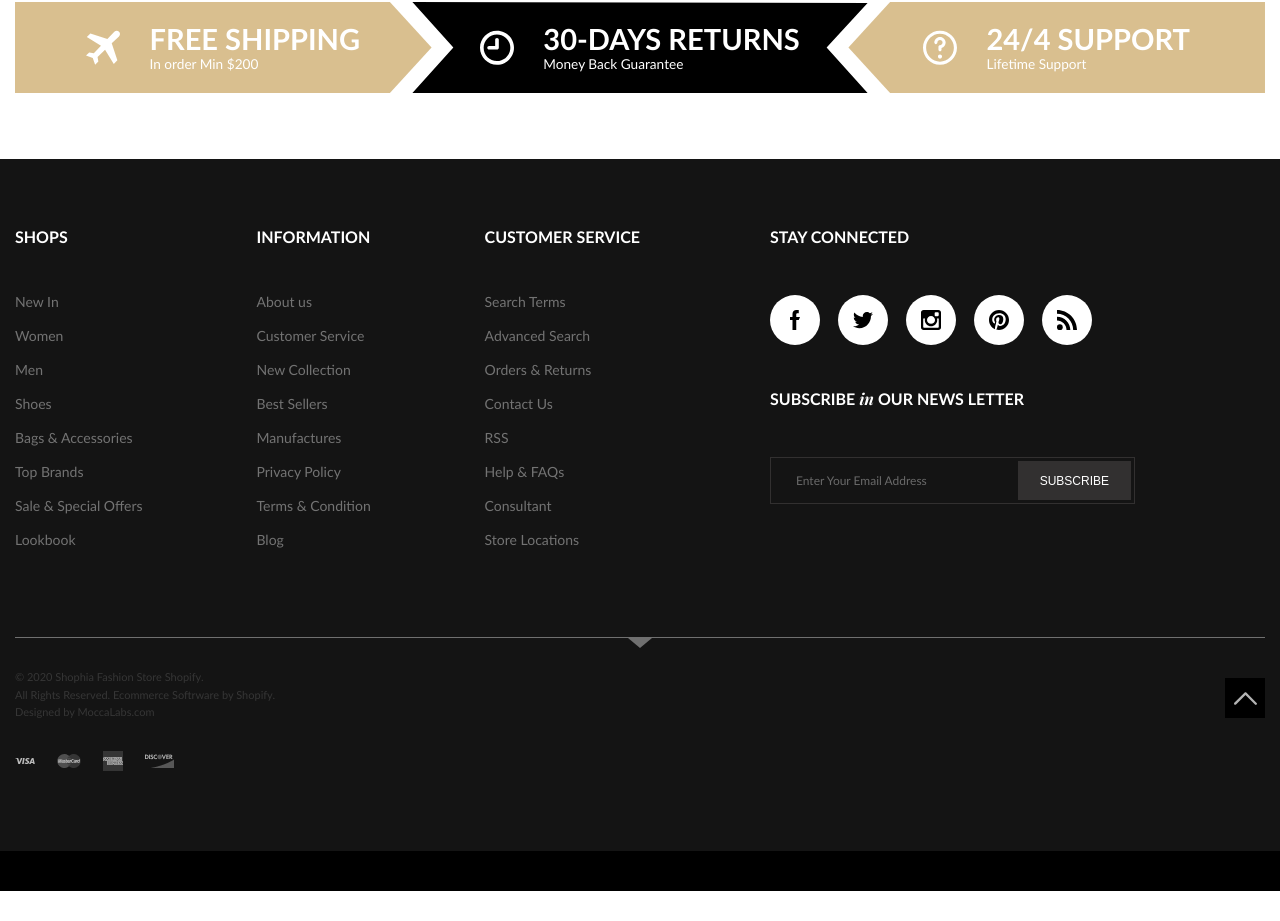
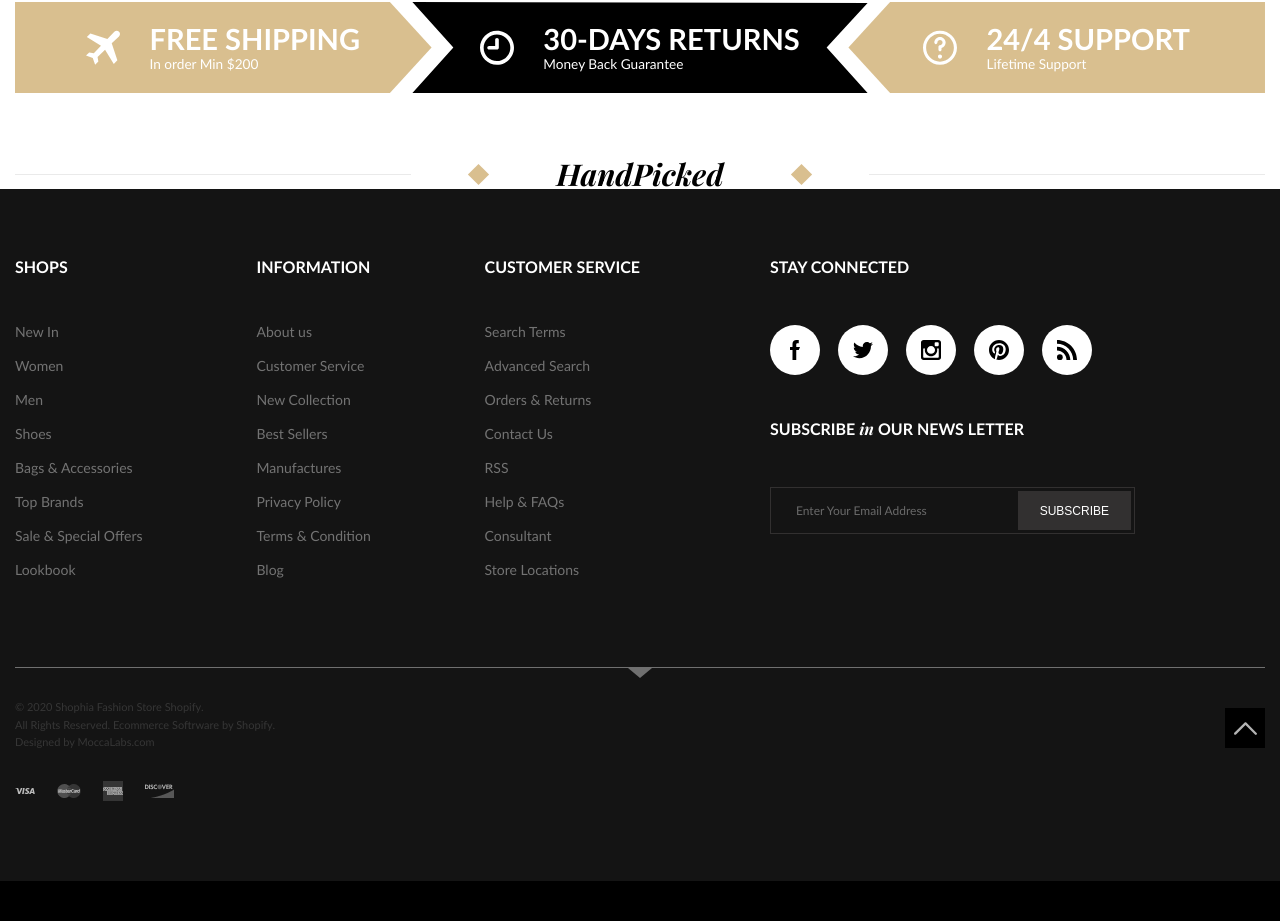
Before and after one commit to NtonBala/test-front, a React (Create React App) app: page / in a window 1280 px wide. Shown: the part 864-1785 px from the top of the page. Before the commit the page ends 1755 px from the top, so only its background shows below. Built offline with nearby package versions, Linux system fonts and the light colour scheme.

Commit message:
Add SectionTitle

```diff
--- a/src/App.js
+++ b/src/App.js
@@ -2,7 +2,14 @@
 import React from 'react';
 
 // Components
-import { TopBar, Header, HeroSlider, Footer, Banner } from './layout';
+import {
+  TopBar,
+  Header,
+  HeroSlider,
+  Footer,
+  Banner,
+} from './layout';
+import { SectionTitle } from './components';
 
 // Instruments
 import './App.scss';
@@ -22,6 +29,10 @@ const App = () => {
             <Banner />
           </div>
         </div>
+
+        <div className="content">
+          <SectionTitle>HandPicked</SectionTitle>
+        </div>
       </main>
 
       <Footer />
--- /dev/null
+++ b/src/components/SectionTitle/SectionTitle.scss
@@ -0,0 +1,45 @@
+@import '../../styles/variables/index';
+
+.section-title-decor {
+  display: flex;
+  justify-content: center;
+  align-items: center;
+  position: relative;
+
+  &:before,
+  &:after {
+    content: "";
+    flex-grow: 1;
+    border-bottom: 1px solid $grey_08;
+  }
+
+}
+
+.section-title {
+  display: flex;
+  justify-content: center;
+  align-items: center;
+  font-family: $PlayfairDisplay;
+  font-style: italic;
+  font-weight: 700;
+  font-size: 30px;
+
+  &:before,
+  &:after {
+    content: "";
+    display: block;
+    width: 15px;
+    height: 15px;
+    background-color: $color_decor;
+    transform: rotate(-45deg);
+  }
+
+  &:before {
+    margin: 0 70px 0 60px;
+  }
+
+  &:after {
+    margin: 0 60px 0 70px;
+  }
+
+}
--- /dev/null
+++ b/src/components/SectionTitle/index.js
@@ -0,0 +1,15 @@
+// Core
+import React from 'react';
+
+// Instruments
+import './SectionTitle.scss';
+
+const SectionTitle = ({ children }) => {
+  return (
+    <div className="section-title-decor">
+      <h2 className="section-title">{ children }</h2>
+    </div>
+  );
+};
+
+export { SectionTitle };
--- a/src/components/index.js
+++ b/src/components/index.js
@@ -5,3 +5,4 @@ export { InstagramIcon } from './InstagramIcon';
 export { PhoneIcon } from './PhoneIcon';
 export { RSSIcon } from './RSSIcon';
 export { FooterMenu } from './FooterMenu';
+export { SectionTitle } from './SectionTitle';
--- a/src/styles/variables/_palette.scss
+++ b/src/styles/variables/_palette.scss
@@ -23,3 +23,4 @@ $grey_56: #707070;
 $grey_55: #737373;
 $grey_50: #847e7a;
 $grey_30: #b3b3b3;
+$grey_08: #eaeaea;
```
